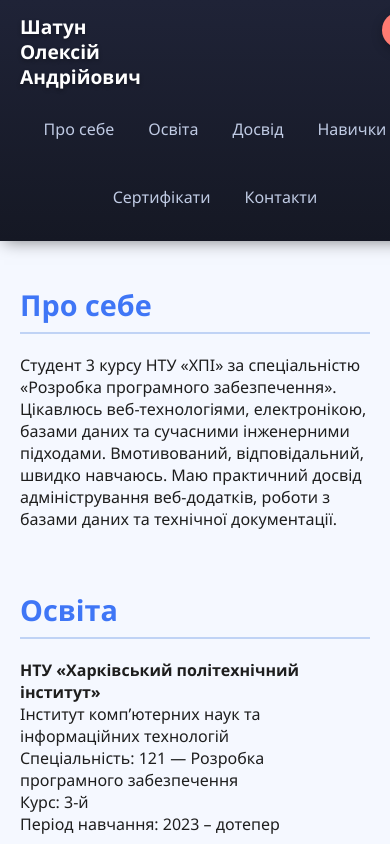
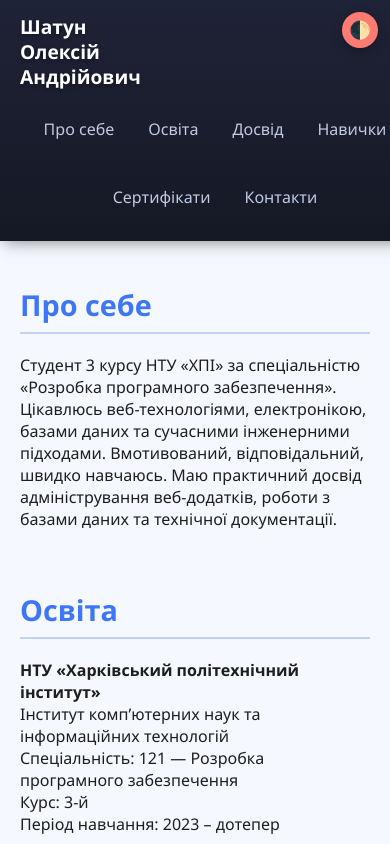
Before and after one commit to Nayntar/resume, a plain HTML site: page index.html in a window 390 px wide. Shown: the top 844 px of the page. Drawn offline with nearby package versions, Linux system fonts and the light colour scheme.

Commit message:
Update style.css

```diff
--- a/style.css
+++ b/style.css
@@ -273,7 +273,7 @@ footer {
   .theme-toggle {
     position: absolute;
     top: 10px;
-    right: 10px;
+    right: 50px;
     transform: scale(0.9);
   }
 
```
